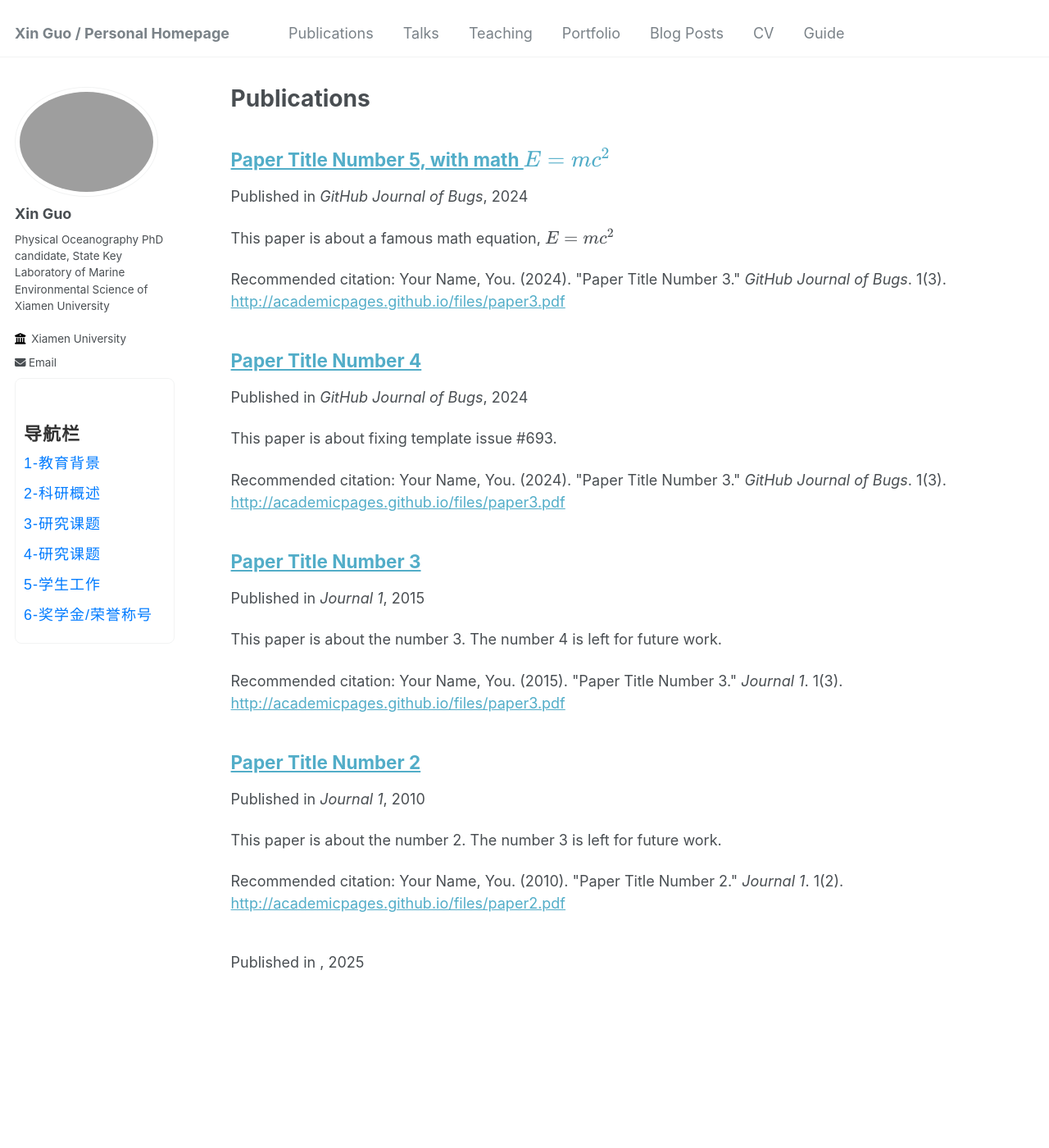
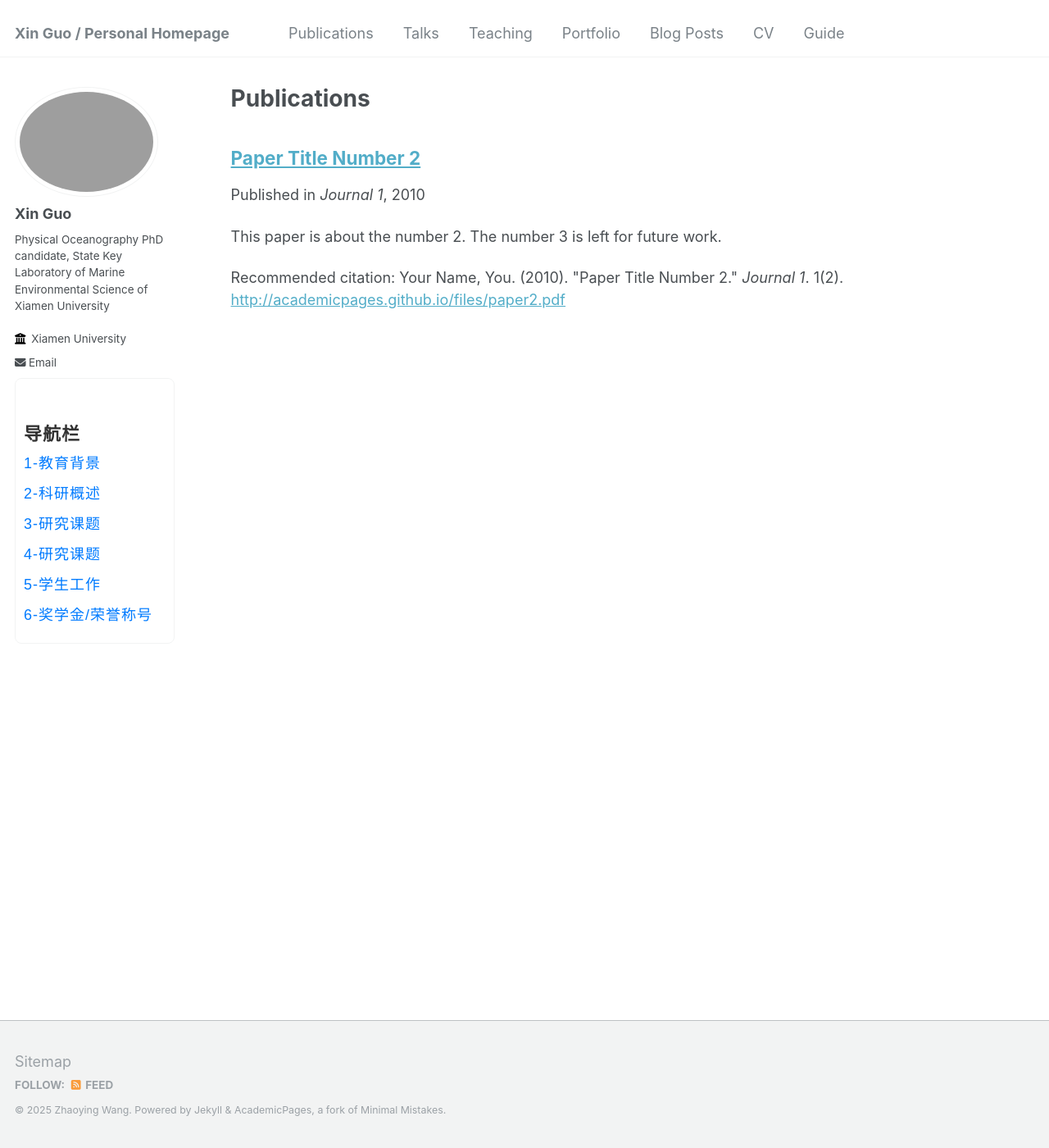
Before and after one commit to GuoXinOcean/GuoXinOcean.github.io, a Jekyll site: the page built from _pages/publications.md, in a window 1280 px wide and 1400 px high. Shown: the whole window at 82% size. Built offline with Jekyll 4.4.1, drawn with Linux system fonts in a browser that asks for light colours.

```diff
--- a/_publications/2009-10-01-paper-title-number-1.md
+++ /dev/null
@@ -1,12 +0,0 @@
----
-title: "PPT Tempelate"
-collection: publications
-permalink: /publication/2009-10-01-paper-title-number-1
-excerpt: 'This paper is about the number 1. The number 2 is left for future work.'
-date: 2009-10-01
-venue: 'Journal 1'
-paperurl: [酒红醉人](../files/酒红醉人-多机.thmx)
-citation: 'Your Name, You. (2009). &quot;Paper Title Number 1.&quot; <i>Journal 1</i>. 1(1).'
----
-
-The contents above will be part of a list of publications, if the user clicks the link for the publication than the contents of section will be rendered as a full page, allowing you to provide more information about the paper for the reader. When publications are displayed as a single page, the contents of the above "citation" field will automatically be included below this section in a smaller font.
--- a/_publications/2015-10-01-paper-title-number-3.md
+++ /dev/null
@@ -1,14 +0,0 @@
----
-title: "Paper Title Number 3"
-collection: publications
-category: manuscripts
-permalink: /publication/2015-10-01-paper-title-number-3
-excerpt: 'This paper is about the number 3. The number 4 is left for future work.'
-date: 2015-10-01
-venue: 'Journal 1'
-slidesurl: 'http://academicpages.github.io/files/slides3.pdf'
-paperurl: 'http://academicpages.github.io/files/paper3.pdf'
-citation: 'Your Name, You. (2015). &quot;Paper Title Number 3.&quot; <i>Journal 1</i>. 1(3).'
----
-
-The contents above will be part of a list of publications, if the user clicks the link for the publication than the contents of section will be rendered as a full page, allowing you to provide more information about the paper for the reader. When publications are displayed as a single page, the contents of the above "citation" field will automatically be included below this section in a smaller font.
--- a/_publications/2025-06-08-paper-title-number-5.md
+++ /dev/null
@@ -1,13 +0,0 @@
----
-title: "Paper Title Number 5, with math $$E=mc^2$$"
-collection: publications
-category: conferences
-permalink: /publication/2024-02-17-paper-title-number-4
-excerpt: 'This paper is about a famous math equation, $$E=mc^2$$'
-date: 2024-02-17
-venue: 'GitHub Journal of Bugs'
-paperurl: 'http://academicpages.github.io/files/paper3.pdf'
-citation: 'Your Name, You. (2024). &quot;Paper Title Number 3.&quot; <i>GitHub Journal of Bugs</i>. 1(3).'
----
-
-Using [MathJax](https://www.mathjax.org/) in the description is supported - $$E=mc^2$$ - however, the use must be mindful that the default delimiters are `$$...$$` and `\\[...\\]` which differs from the `$...$` that is typically expected.
```
Also changed, not shown: _pages/about.md (+4 -2 lines), _publications/2024-02-17-paper-title-number-4.md (deleted, +0 -13 lines).
